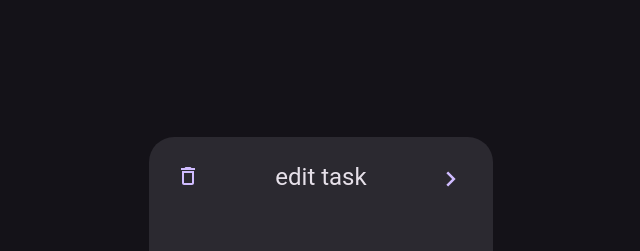
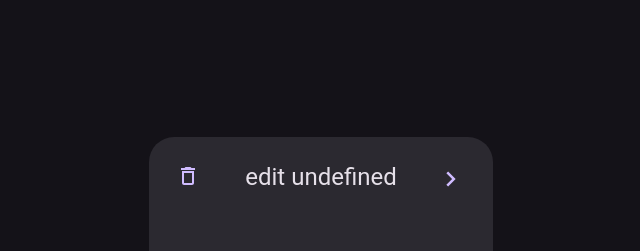
Before and after one commit to ReyhaneBstp/task_manager, a React (Vite) app: page /edit in a window 1280 px wide. Shown: the top 251 px of the page, without its empty margins (327-967 px from the left). Built offline with nearby package versions, Linux system fonts and the light colour scheme; data requests are answered from the project's data file; sample sign-in values are in the browser's storage.

Commit message:
[refactor] changed title of edit page

```diff
--- a/db.json
+++ b/db.json
@@ -204,6 +204,14 @@
       "taskId": "a1589cda-881d-4429-93b2-723de1535a59",
       "userId": "27a18898-b5df-4d83-b898-9ee542a149d8",
       "id": "a1589cda-881d-4429-93b2-723de1535a59"
+    },
+    {
+      "title": "qq",
+      "priority": "medium",
+      "status": true,
+      "taskId": "04fde8c8-7e31-4b12-b6b0-b9936b24206e",
+      "userId": "27a18898-b5df-4d83-b898-9ee542a149d8",
+      "id": "04fde8c8-7e31-4b12-b6b0-b9936b24206e"
     }
   ],
   "users": [
--- a/src/components/page container/pageContainer.scss
+++ b/src/components/page container/pageContainer.scss
@@ -30,5 +30,6 @@
         align-self: stretch;
         position: inherit;
         margin-top: 24px;
+        width:200px ;
     }
 }
--- a/src/pages/edit/Edit.tsx
+++ b/src/pages/edit/Edit.tsx
@@ -96,7 +96,7 @@ const Edit = () => {
 
 
     return (
-        <PageContainer title="edit task" page="edit">
+        <PageContainer title={"edit  "+title} page="edit">
              <div className="create-container">
                 <form className='create-form'>
                     <div className='inputs-container'>
```
